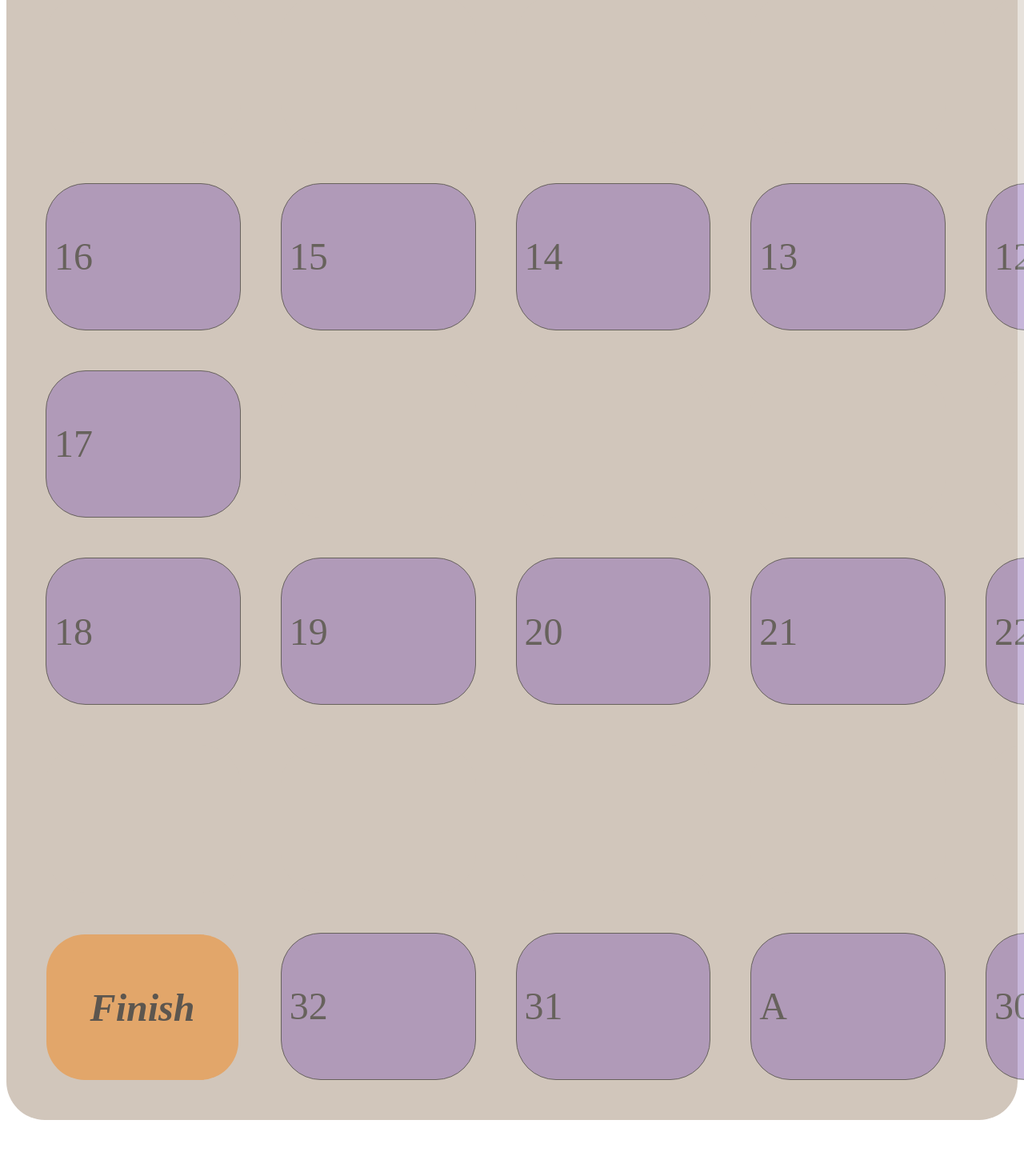
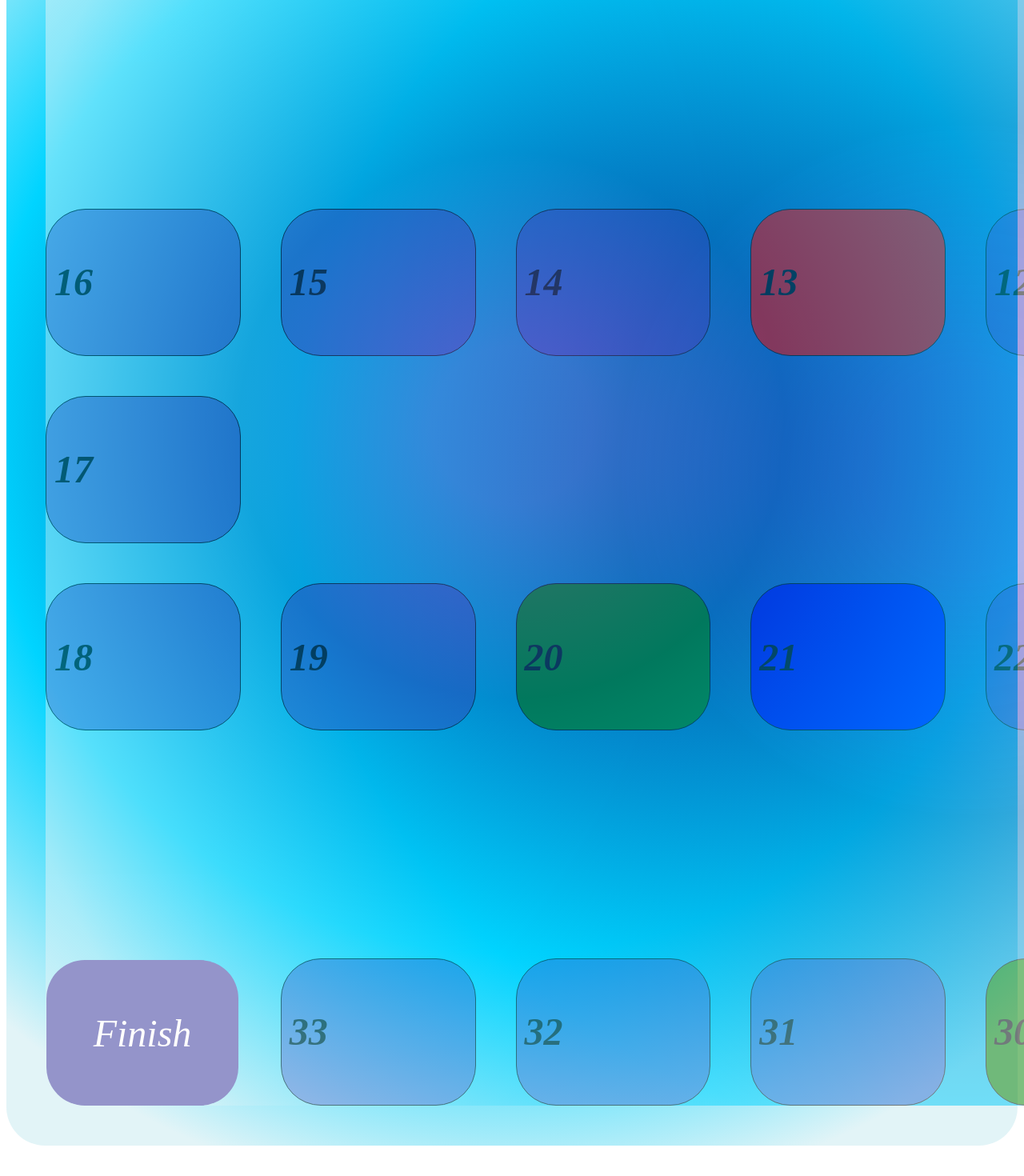
Before and after one commit to dianaveselkina/wander-game-one, a Vue app: page / in a window 1280 px wide. Shown: the part 432-1902 px from the top of the page at 80% size. Before the commit the page ends 1864 px from the top, so only its background shows below. Built offline with nearby package versions, Linux system fonts and the light colour scheme.

Commit message:
style field of play

```diff
--- a/src/App.vue
+++ b/src/App.vue
@@ -31,9 +31,15 @@ h1 {
 .board {
   max-width: 2400px;
   height: 1800px;
-  background-color: #d1c6bb;
+  background: radial-gradient(
+    circle,
+    rgba(66, 66, 199, 0.7987570028011204) 9%,
+    rgba(4, 113, 189, 1) 31%,
+    rgba(0, 212, 255, 1) 60%,
+    rgba(226, 244, 247, 1) 89%
+  );
   position: relative;
-  margin: 2rem auto;
+  margin: 4rem auto;
   border-radius: 3rem;
   display: flex;
   flex-direction: column;
--- a/src/components/BoardDiv.vue
+++ b/src/components/BoardDiv.vue
@@ -5,9 +5,9 @@
     <div class="circle">2</div>
     <div class="circle">3</div>
     <div class="circle">4</div>
-    <div class="circle">5</div>
+    <div class="circle5">5</div>
     <div class="circle">6</div>
-    <div class="circle">7</div>
+    <div class="circle7">7</div>
     <div class="background"></div>
     <div class="background"></div>
     <div class="background"></div>
@@ -19,7 +19,7 @@
     <div class="circle">16</div>
     <div class="circle">15</div>
     <div class="circle">14</div>
-    <div class="circle">13</div>
+    <div class="circle13">13</div>
     <div class="circle">12</div>
     <div class="circle">11</div>
     <div class="circle">10</div>
@@ -34,8 +34,8 @@
     <div class="background"></div>
     <div class="circle">18</div>
     <div class="circle">19</div>
-    <div class="circle">20</div>
-    <div class="circle">21</div>
+    <div class="circle20">20</div>
+    <div class="circle21">21</div>
     <div class="circle">22</div>
     <div class="circle">23</div>
     <div class="circle">24</div>
@@ -47,12 +47,12 @@
     <div class="background"></div>
     <div class="background"></div>
     <div class="background"></div>
-    <div class="circle">26</div>
-    <div class="background">33</div>
+    <div class="circle26">26</div>
+    <div class="background"></div>
+    <div class="circle">33</div>
     <div class="circle">32</div>
     <div class="circle">31</div>
-    <div class="circle">A</div>
-    <div class="circle">30</div>
+    <div class="circle30">30</div>
     <div class="circle">29</div>
     <div class="circle">28</div>
     <div class="circle">27</div>
@@ -77,7 +77,13 @@ h1 {
   opacity: 0.5;
   width: 2300px;
   height: 1590px;
-  background-color: #d1c6bb;
+  background: radial-gradient(
+    circle,
+    rgba(66, 66, 199, 0.7987570028011204) 9%,
+    rgba(4, 113, 189, 1) 31%,
+    rgba(0, 212, 255, 1) 60%,
+    rgba(226, 244, 247, 1) 89%
+  );
   top: 128px;
   left: 17px;
   position: absolute;
@@ -87,7 +93,9 @@ h1 {
   gap: 50px 50px;
   grid-template-columns: repeat(8, 1fr);
   grid-template-rows: (1fr, 2fr, 1fr, 2fr, 1fr, 2fr);
-  color: black;
+  font-style: italic;
+  font-weight: bold;
+  color: #020202;
   font-size: 3rem;
 }
 .container * {
@@ -100,7 +108,22 @@ h1 {
   padding: 10px;
 }
 .background {
-  background-color: #d1c6bb;
+  opacity: 0;
   border: none;
 }
+.circle5,
+.circle20,
+.circle30 {
+  background-color: green;
+}
+.circle21 {
+  background-color: blue;
+}
+.circle7 {
+  background-color: yellow;
+}
+.circle13,
+.circle26 {
+  background-color: red;
+}
 </style>
--- a/src/components/FinishDiv.vue
+++ b/src/components/FinishDiv.vue
@@ -13,10 +13,9 @@ export default {
 </script>
 <style scoped>
 p {
+  font-style: italic;
+  color: #fffefd;
   font-size: 3rem;
-  font-weight: bold;
-  font-style: italic;
-  color: #5c564f;
 }
 .start {
   z-index: 4;
@@ -25,7 +24,7 @@ p {
   position: absolute;
   bottom: 50px;
   left: 50px;
-  background-color: #e2a66a;
+  background-color: rgb(148, 148, 202);
   border-radius: 3rem;
   display: flex;
   flex-direction: column;
--- a/src/components/StartDiv.vue
+++ b/src/components/StartDiv.vue
@@ -13,10 +13,9 @@ export default {
 </script>
 <style scoped>
 p {
+  font-style: italic;
+  color: #fffefd;
   font-size: 3rem;
-  font-weight: bold;
-  font-style: italic;
-  color: #5c564f;
 }
 .start {
   z-index: 4;
@@ -25,7 +24,7 @@ p {
   position: absolute;
   top: 160px;
   left: 50px;
-  background-color: #e2a66a;
+  background-color: rgb(148, 148, 202);
   border-radius: 3rem;
   display: flex;
   flex-direction: column;
```
